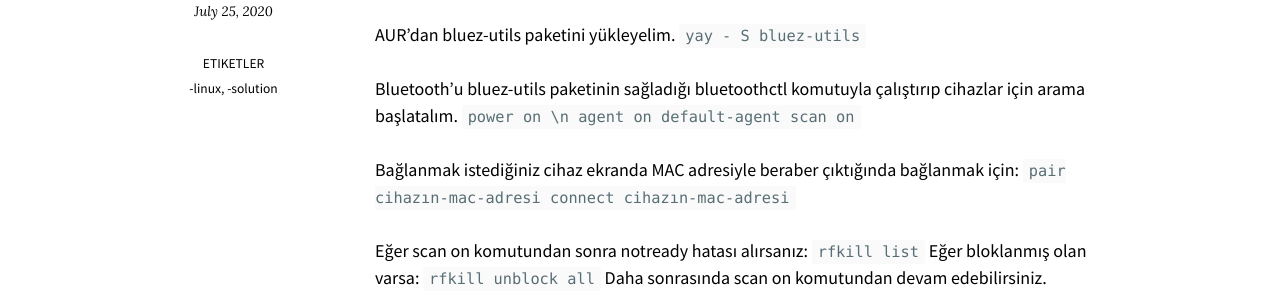
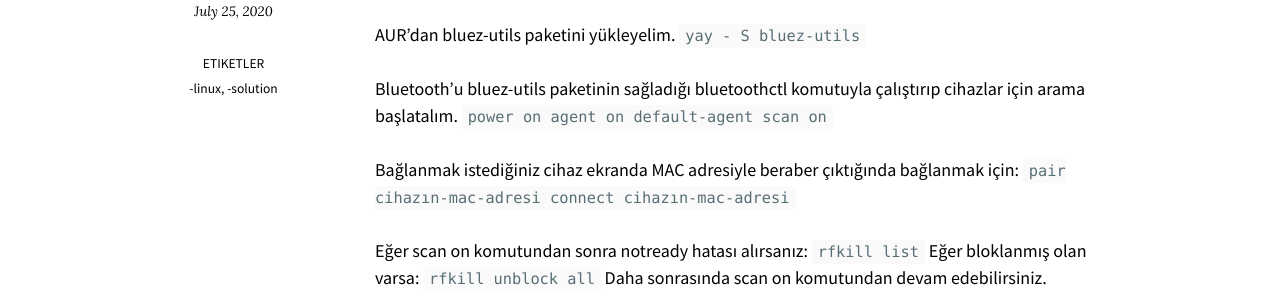
Before and after one commit to ensyvz/ensyvz.github.io, a Jekyll site: the page built from _posts/2020-07-25-bluetoothcli.md, in a window 1280 px wide. Shown: the part 391-691 px from the top of the page. Built offline with Jekyll 4.4.1, drawn with Linux system fonts in a browser that asks for light colours; nearby versions of some CDN libraries.

Commit message:
Update 2020-07-25-bluetoothcli.md

````diff
--- a/_posts/2020-07-25-bluetoothcli.md
+++ b/_posts/2020-07-25-bluetoothcli.md
@@ -11,17 +11,18 @@ Linux'da farklı sebeplerden dolayı uçbirimden bluetooth'u çalıştırmak ve
 
 
 AUR'dan bluez-utils paketini yükleyelim.
-``` yay - S bluez-utils ```
+``` yay - S bluez-utils
+```
 
 Bluetooth'u bluez-utils paketinin sağladığı bluetoothctl komutuyla çalıştırıp cihazlar için arama başlatalım.
-``` power on \n
-   agent on
-   default-agent
-   scan on ```
+``` power on
+    agent on
+    default-agent
+    scan on ```
 
 Bağlanmak istediğiniz cihaz ekranda MAC adresiyle beraber çıktığında bağlanmak için:
 ``` pair cihazın-mac-adresi
-   connect cihazın-mac-adresi ```
+    connect cihazın-mac-adresi ```
 
 Eğer scan on komutundan sonra notready hatası alırsanız:
 ``` rfkill list ```
````
